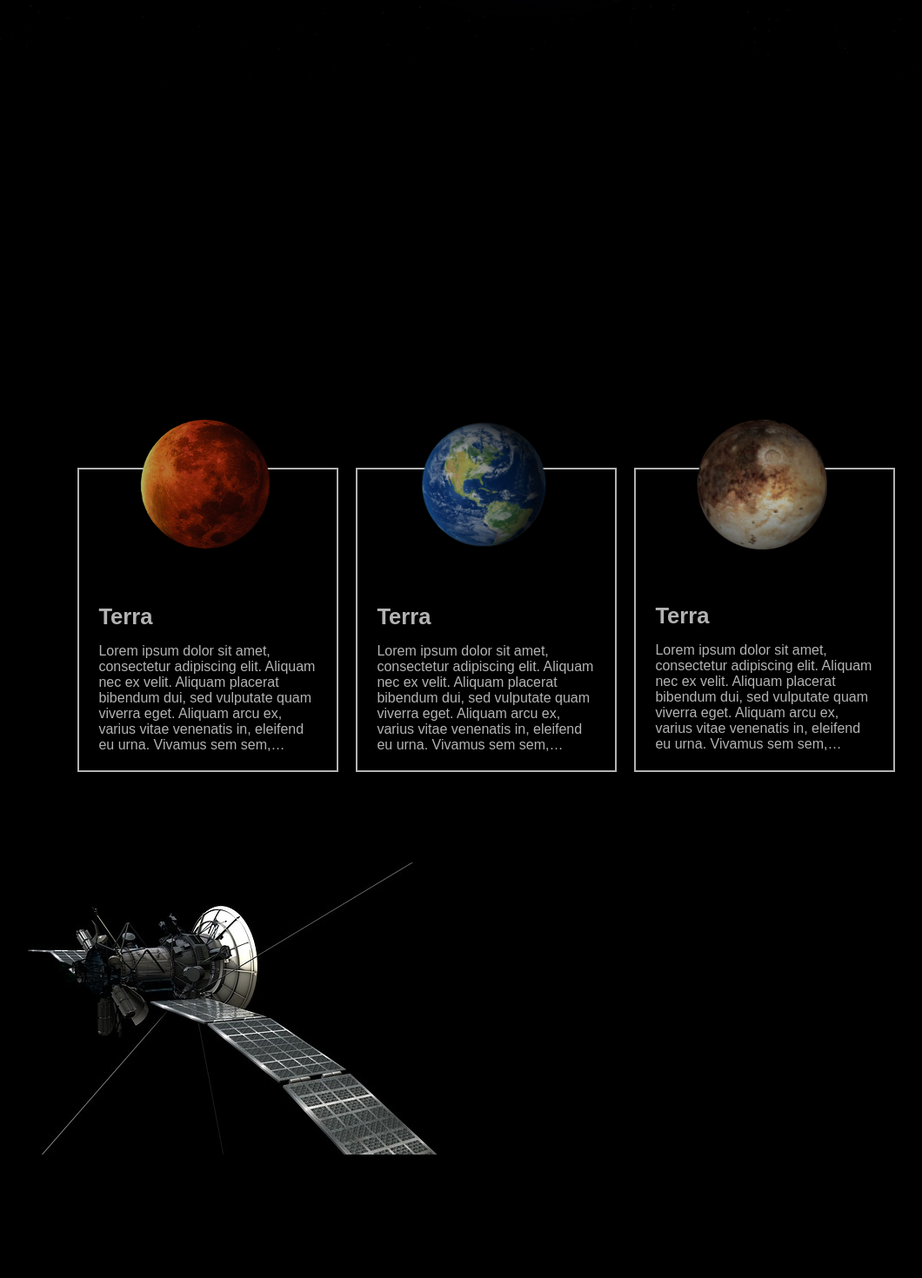
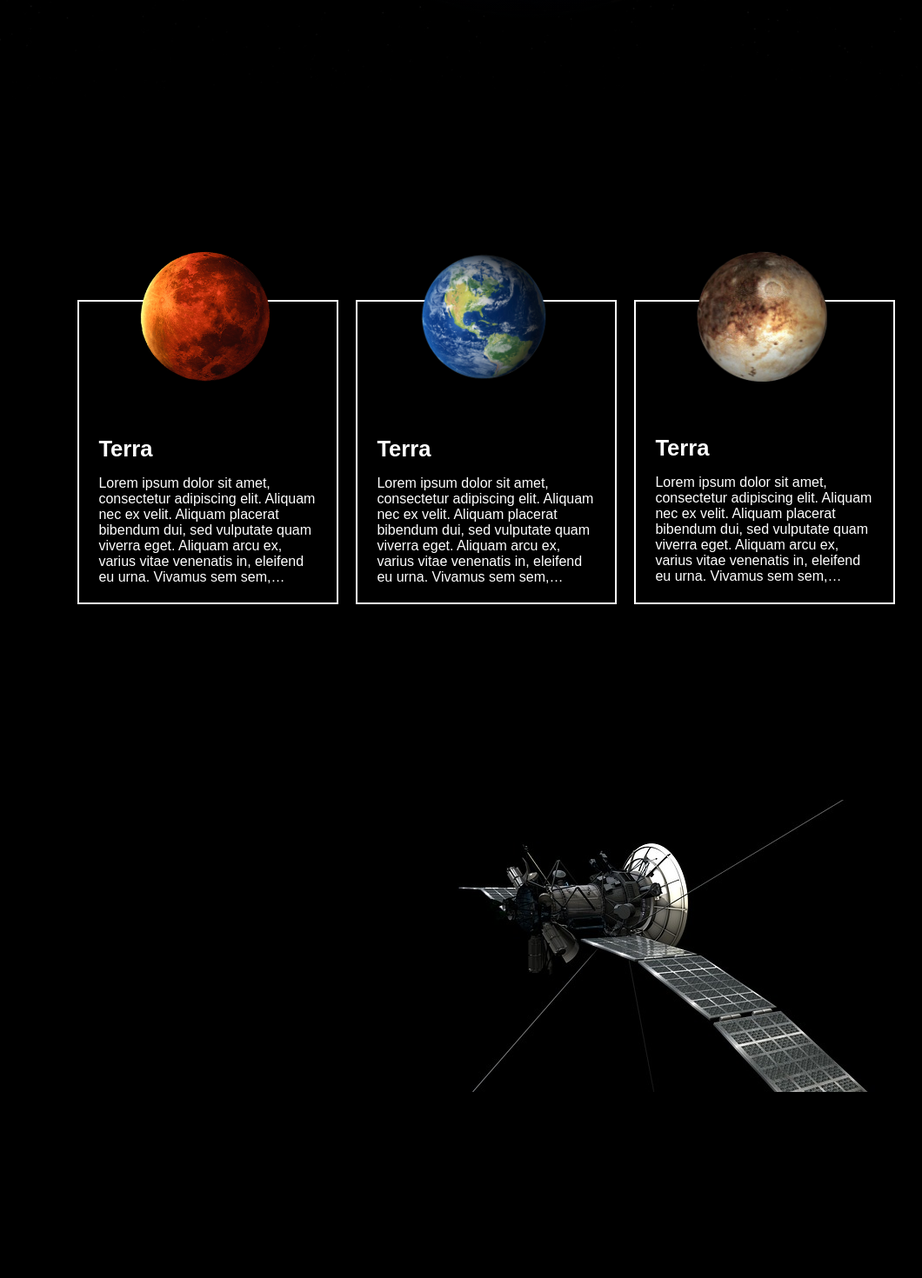
Before and after one commit to kayo12/langing-page-space, a Next.js app: page / in a window 1280 px wide. Shown: the part 780-2250 px from the top of the page at 87% size, without its empty margins (81-1141 px from the left). Built offline with nearby package versions, Linux system fonts and the light colour scheme; a web font is replaced by a local one.

Commit message:
Update: agrupando div satelite e texto

```diff
--- a/src/components/Satelites.tsx
+++ b/src/components/Satelites.tsx
@@ -3,7 +3,8 @@ export default function Satelites(props) {
     <section className="satelites-section">
       <div className="satellite">
         <div className="satellite-description">
-          Aliquam condimentum ligula ut dolor rhoncus, eget ullamcorper sem
+          <h4>Vc sabia ?</h4>
+          <p> Aliquam condimentum ligula ut dolor rhoncus, eget ullamcorper sem
           feugiat. Praesent ante dolor, pharetra at ex ac, viverra pellentesque
           velit. Etiam tincidunt sed dui vitae hendrerit. In luctus ante dictum
           lorem sollicitudin, sed maximus orci congue. Etiam ultrices augue ut
@@ -13,7 +14,7 @@ export default function Satelites(props) {
           amet ante. Donec vel mauris in risus laoreet fringilla. Nulla feugiat
           felis et massa scelerisque euismod. Donec lobortis sapien ac eleifend
           sodales. Donec tincidunt porttitor risus, id egestas nunc mollis a.
-          Etiam tempus molestie rutrum.
+          Etiam tempus molestie rutrum.</p>
         </div>
         <div className="satellite-img">
             <img src="/assests/img/satellite.jpg" alt="satelite" />
--- a/src/styles/globals.css
+++ b/src/styles/globals.css
@@ -18,8 +18,17 @@ a {
 
 
 .container{
-  max-width: 100vw;
+  width: 100%;
   height: 100vh;
+}
+
+.astros, .main, .planet, .satellite {
+  height: 100%;
+  width: 100%;
+  max-width: 990px;
+  display: flex;
+  justify-content: center;
+  align-items: center;
 }
 
 .nav-menu{
@@ -77,6 +86,8 @@ a {
 }
 
 .main-section {
+  display: flex;
+  justify-content: center;
   background: linear-gradient(
       to bottom,
       rgba(255, 0, 0, 0),
@@ -91,20 +102,14 @@ a {
 }
 
 .planets-section {
+  display: flex;
+  justify-content: space-evenly;
   height: 100%;
   width: 100%;
   background-color: #000;
 }
 
-.planet{
-  height: 100%;
-  width: 100%;
-  display: flex;
-  justify-content: center;
 
-  opacity: 0.7;
-  padding: 2rem;
-}
 
 .planet-list{
   display: flex;
@@ -159,12 +164,21 @@ a {
 }
 
 .satelites-section {
+  display: flex;
+  justify-content: center;
   height: 100vh;
   width: 100%;
   background-color: #000;
 }
 
+.satellite-img, .satellite-description{
+
+  height: 100%;
+}
+
 .astros-section {
+  display: flex;
+  justify-content: center;
   background: linear-gradient(
     to bottom,
     rgb(0, 0, 0),
```
